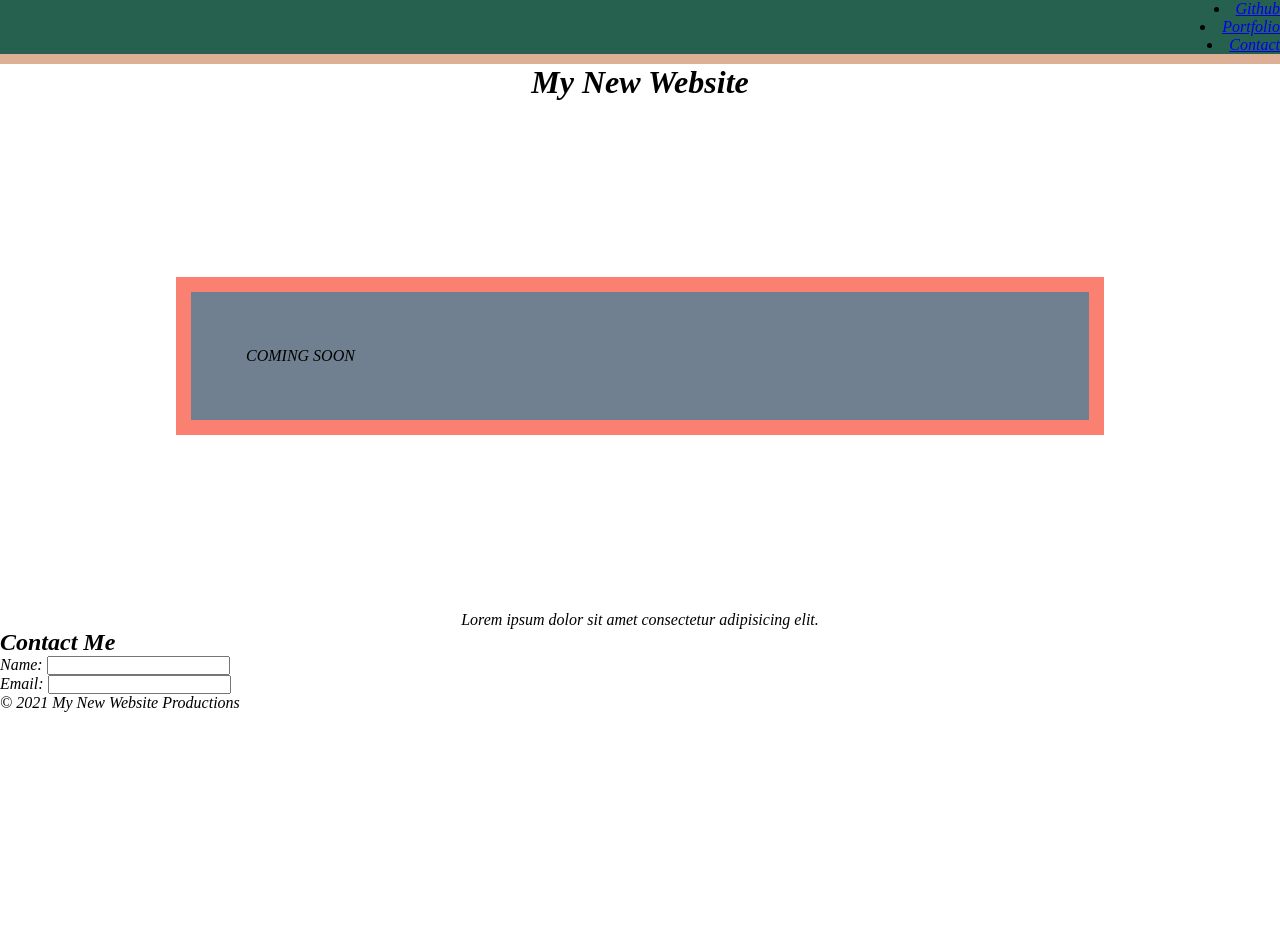
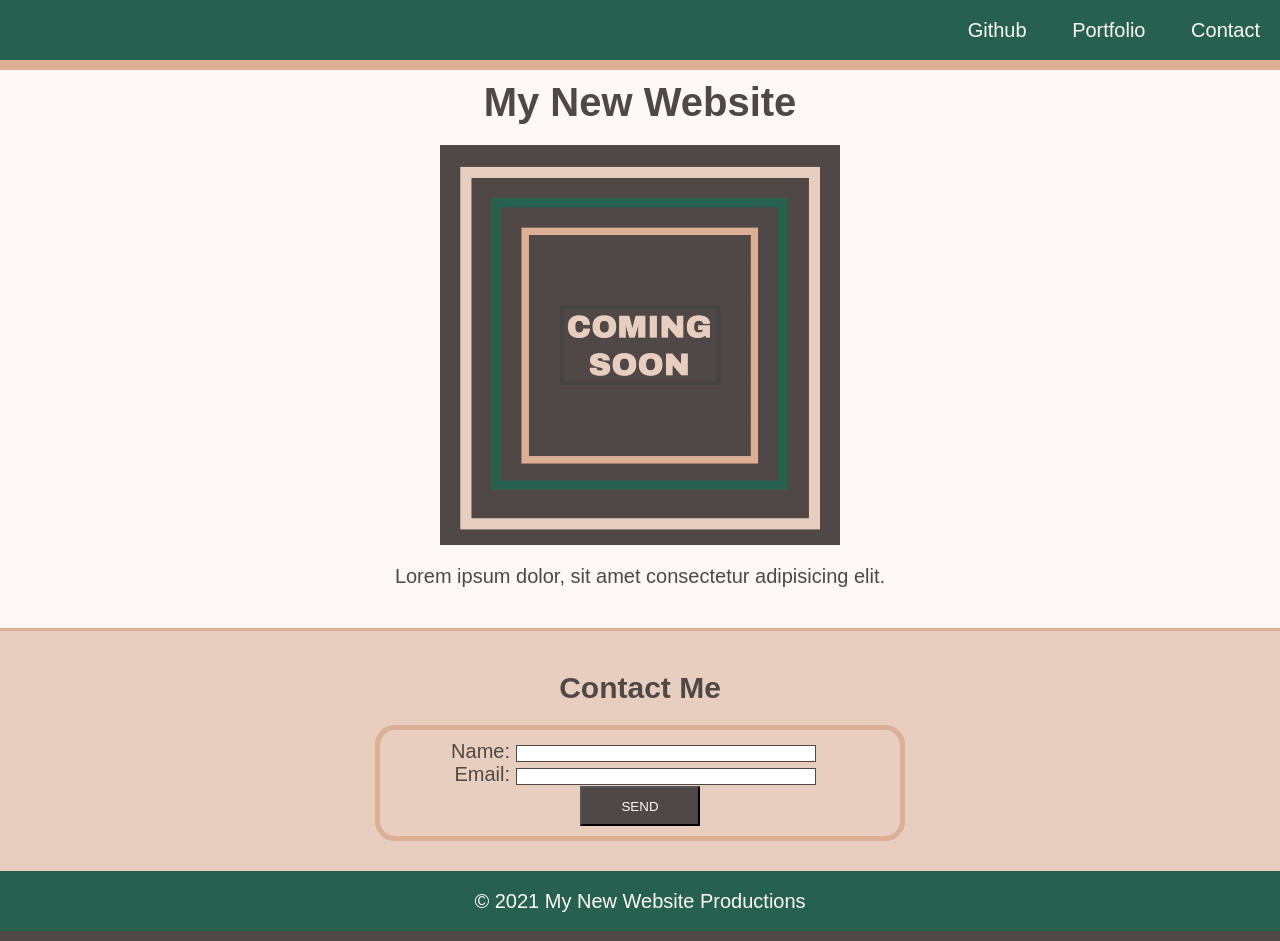
Before and after one commit to HumbertoFC/mini-project, a plain HTML site: page index.html in a window 1280 px wide. Before the commit the page ends 800 px from the top, so only its background shows below. Drawn offline with Linux system fonts and the light colour scheme.

Commit message:
Final update

```diff
--- a/index.html
+++ b/index.html
@@ -1,39 +1,52 @@
 <!DOCTYPE html>
-<html lang="en">
+<html lang="en-US">
 <head>
-    <link rel="stylesheet" href="./style/style.css">
   <meta charset="UTF-8">
-    <meta http-equiv="X-UA-Compatible" content="IE=edge">
   <meta name="viewport" content="width=device-width, initial-scale=1.0">
+  <link rel="stylesheet" type="text/css" href="style/style.css">
   <title>My Landing Page</title>
 </head>
+
 <body>
   <header>
-        <li> <a href="#">Github</a></li>
+    <nav class="text-right">
+      <ul>
+        <li> <a href="https://github.com/">Github</a></li>
         <li> <a href="#">Portfolio</a></li>
-        <li> <a href="#">Contact</a></li>
+        <li> <a href="#contact">Contact</a></li>
+      </ul>
+    </nav>
   </header>
-    <h1>My New Website</h1>
-    <div>
-        COMING SOON
-    </div>
 
-    <p id="text-center">Lorem ipsum dolor sit amet consectetur adipisicing elit.</p>
-        <section>
-        <h2>Contact Me</h2>
+  <main>
+    <h1 class="text-center">My New Website</h1>
+    <figure>
+      <img src="images/image_1.png" alt="Graphic with Coming Soon text">
+      <figcaption class="text-center">Lorem ipsum dolor, sit amet consectetur adipisicing elit.</figcaption>
+    </figure>
+    <section id="contact">
+      <h2 class="text-center">Contact Me</h2>
+      <form>
         <ul>
           <li>
-                <label for="name">Name:</label>
-                <input type="text">
+            <label class="text-right" for="name">Name:</label>
+            <input type="text" id="name" name="user-name">
           </li>
           <li>
-                <label for="email">Email:</label>
-                <input type="email">
+            <label class="text-right" for="email">Email:</label>
+            <input type="text" id="email" name="user-email">
           </li>
         </ul>
+        <div class="text-center">
+          <button type="submit">SEND</button>
+        </div>
+      </form>
     </section>
-    <footer>
-       <p> &#169; 2021 My New Website Productions </p>
+  </main>
+
+  <footer class="text-center">
+    © 2021 My New Website Productions
   </footer>
+
 </body>
 </html>
--- a/style/style.css
+++ b/style/style.css
@@ -1,25 +1,113 @@
-*{
-    font-style:italic;
-    padding: 0;
-    margin: 0;
-}
-h1{
+/* Universal Selector */
+* {
+    margin:0;
+    padding:0;
+  }
+
+  /* Element Selectors */
+  body {
+    position: relative;
+    font-family: "Goudy Bookletter 1911", sans-serif;
+    font-size: 20px;
+    background-color: #FDF8F5;
+    color: #4F4846;
+  }
+
+  h1,
+  h2 {
+    margin: 20px;
+  }
+
+  main {
+    padding: 60px 0;
+  }
+
+  li {
+    display: inline;
+    padding: 20px;
+    text-decoration: none;
+  }
+
+  a {
+    text-decoration: none;
+    color: #FDF8F5;
+  }
+
+  header,
+  footer {
+    height: 60px;
+    width: 100%;
+    line-height: 60px;
+    background-color: #266150;
+  }
+
+  header {
+    position: fixed;
+    border-bottom: 10px solid #DDAF94;
+  }
+
+  footer {
+    position: absolute;
+    margin-top: 0;
+    bottom: 0;
+    border-bottom: 10px solid #4F4846;
+    color: #FDF8F5;
+  }
+
+  figure {
+    margin-bottom: 40px;
+  }
+
+  img {
+    display: block;
+    margin: 20px auto;
+  }
+
+  section {
+    margin-bottom: 0;
+    padding: 20px 10px 40px 10px;
+    border-top: 3px solid #DDAF94;
+    background-color:  #E8CEBF;
+  }
+
+  form {
+    /* Center the form on the page */
+    margin: 0 auto;
+    width: 500px;
+    padding: 10px;
+    border: 5px solid #DDAF94;
+    border-radius: 20px;
+  }
+
+  label {
+    display: inline-block;
+    width: 100px;
+  }
+
+  input,
+  textarea {
+    box-sizing: border-box;
+    width: 300px;
+    border: 1px solid #4F4846;
+  }
+
+  textarea {
+    vertical-align: top;
+    height: 60px;
+  }
+
+  button {
+    height: 40px;
+    width: 120px;
+    background-color: #4F4846;
+    color: #FDF8F5;
+  }
+
+  /* Class Selectors */
+  .text-center {
     text-align: center;
-}
+  }
 
-header{
-    border-bottom:10px solid #DDAF94;
+  .text-right {
     text-align: right;
-background-color: #266150;
-}
-
-div{
-    border: 15px solid salmon;
-    padding: 55px;
-    margin: 176px;
-    background-color: slategray;
-}
-
-#text-center{
-    text-align: center;
-}
+  }
```
Also changed, not shown: images/image_1.png (added). Lines whose indentation alone changed are shown as unchanged.
